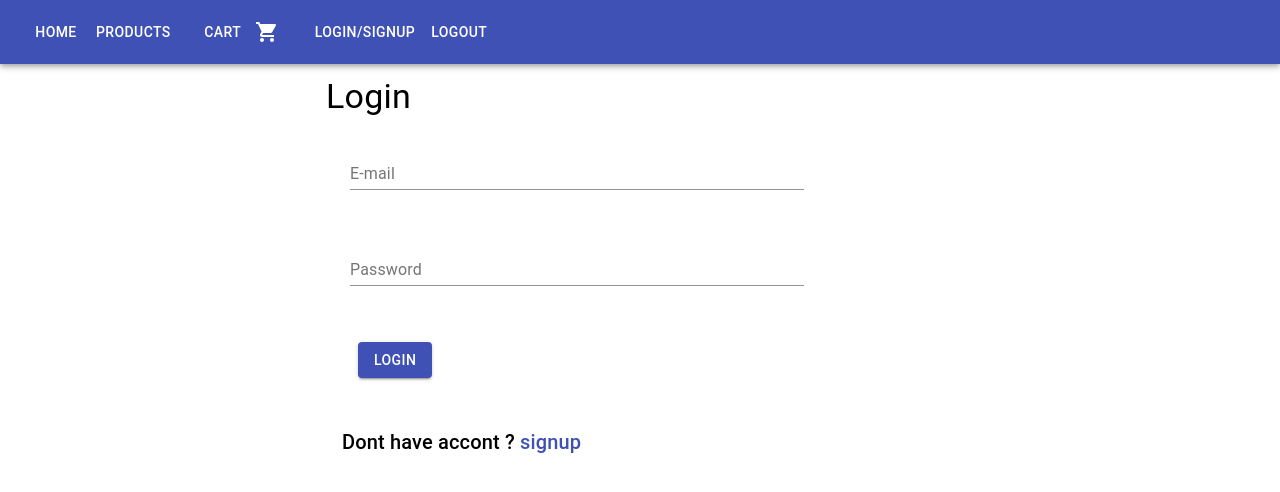
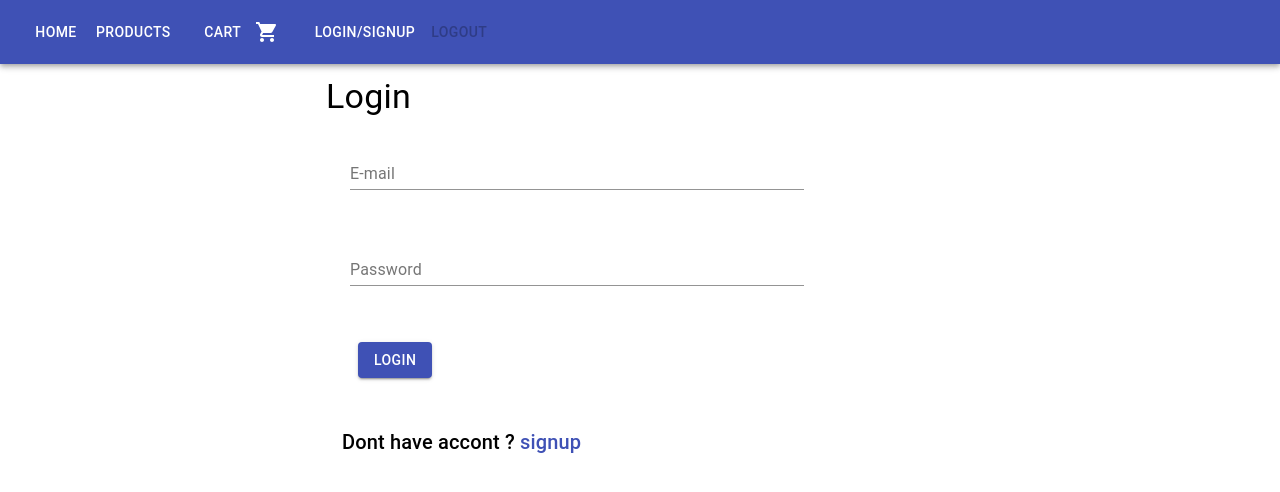
Before and after one commit to surya-nagarajan09/commerce, a React (Create React App) app: page /Login in a window 1280 px wide. Shown: the top 492 px of the page. Built offline with nearby package versions, Linux system fonts and the light colour scheme; no server answers.

Commit message:
error handling

```diff
--- a/src/Components/Home.js
+++ b/src/Components/Home.js
@@ -12,17 +12,17 @@ const MyCollection = [
 {
 	label: "First Picture",
 	imgPath:
-"https://i.postimg.cc/3JWFBhFt/hgjg.jpg",
+"https://i02.appmifile.com/413_operator_in/13/04/2021/f08968b1e8e54da057166baac02b00a7.jpg",
 },
 {
 	label: "Second Picture",
 	imgPath:
-"",
+"https://oasis.opstatics.com/content/dam/oasis/page/homepage/in/kv-banner/9R-GC-L.jpg",
 },
 {
 	label: "Third Picture",
 	imgPath:
-"https://images-na.ssl-images-amazon.com/images/G/01/AmazonExports/Fuji/2020/May/Hero/Fuji_TallHero_Home_v2_en_US_1x._CB429090084_.jpg",
+"https://i02.appmifile.com/711_operator_in/18/04/2021/c4c62cee146013ff650b3e7bac305b26.jpg",
 },
 ];
 
--- a/src/Components/Nav.js
+++ b/src/Components/Nav.js
@@ -1,4 +1,5 @@
-import React from "react";
+import React,{useContext} from "react";
+import {ProductContext} from "../Context";
 
 import { makeStyles } from '@material-ui/core/styles';
 import Grid from '@material-ui/core/Grid';
@@ -44,8 +45,13 @@ const gridStyles= makeStyles((theme) => ({
 
 export default function ButtonAppBar() {
 
+  const {disable}=useContext(ProductContext)
+
   const grid=gridStyles();
   const classes = useStyles();
+
+
+
   const handleLogout=()=>{
     sessionStorage.clear();
   }
@@ -70,7 +76,7 @@ export default function ButtonAppBar() {
       </StyledBadge>
           </IconButton>
           <Button color="inherit" href="/login">login/signup</Button>
-          <Button color="inherit" href="/" onClick={()=>handleLogout()}>Logout</Button>
+          <Button color="inherit" disabled={disable===true} href="/" onClick={()=>handleLogout()}>Logout</Button>
 
         </Toolbar>
       </AppBar>
--- a/src/Context.js
+++ b/src/Context.js
@@ -15,7 +15,8 @@ const ContextProvider=({children})=>{
     const[adress,setAdress]=useState({fullName:"",Pincode:"",flat:"",area:"",landmar:"",city:"",state:"",gender:"",time:""});
     const[sort,setSort]=useState('');
     const[signUpMessage,setSignUpMessage]=useState("");
-    const[loginMessage,setLoginMessage]=useState("")
+    const[loginMessage,setLoginMessage]=useState("");
+    const[disable,setDisabled]=useState(true)
 
     const reset=()=>{
       setSort("");
@@ -48,6 +49,7 @@ const ContextProvider=({children})=>{
            sessionStorage.setItem("user",JSON.stringify(logindata))
 
            setLoginMessage("login in successfull !!!")
+           setDisabled(false)
           }
 
        },(err)=>{
@@ -119,7 +121,7 @@ const ContextProvider=({children})=>{
       },[])
 
  return (
-      <ProductContext.Provider value={{post,setPost,cart,setCart,productLoading,setProductLoading,login,setLogin,signUp,setSignUp,loginHandle,handleSignUp,buy,setBuy,addtoBuy,adress,setAdress,changeasc,changedsc,reset,signUpMessage,loginMessage}}>{children}
+      <ProductContext.Provider value={{post,setPost,cart,setCart,productLoading,setProductLoading,login,setLogin,signUp,setSignUp,loginHandle,handleSignUp,buy,setBuy,addtoBuy,adress,setAdress,changeasc,changedsc,reset,signUpMessage,loginMessage,disable}}>{children}
       </ProductContext.Provider>
   )
 }
```
